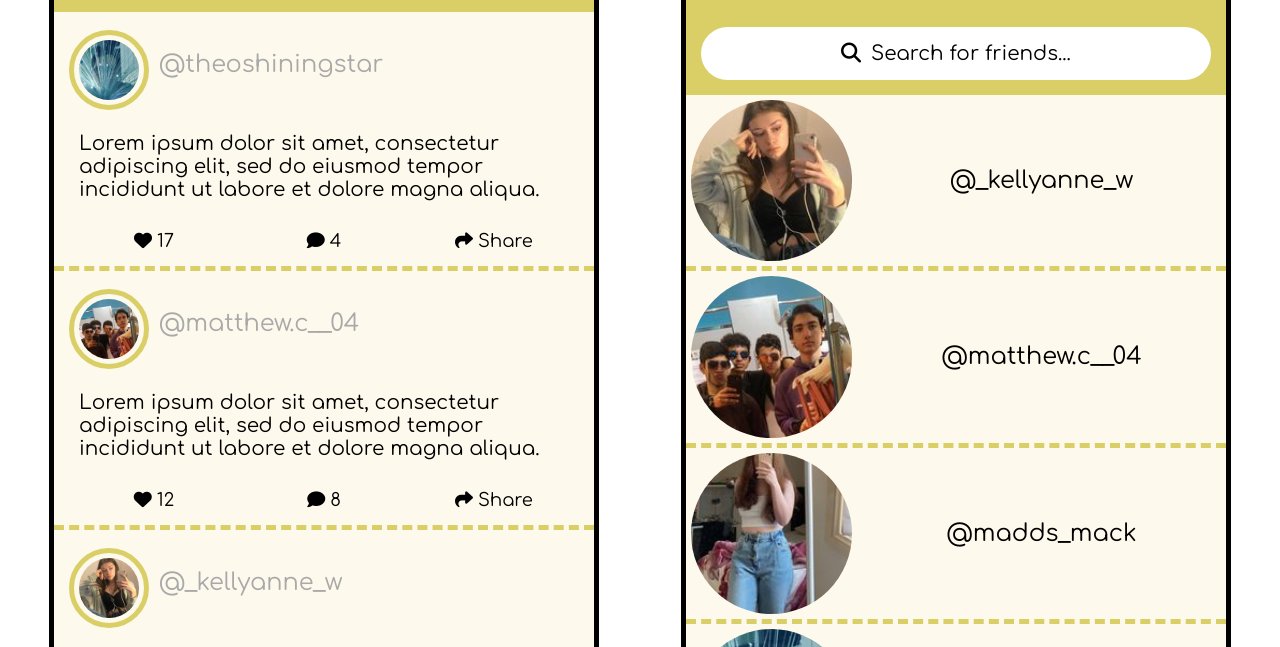
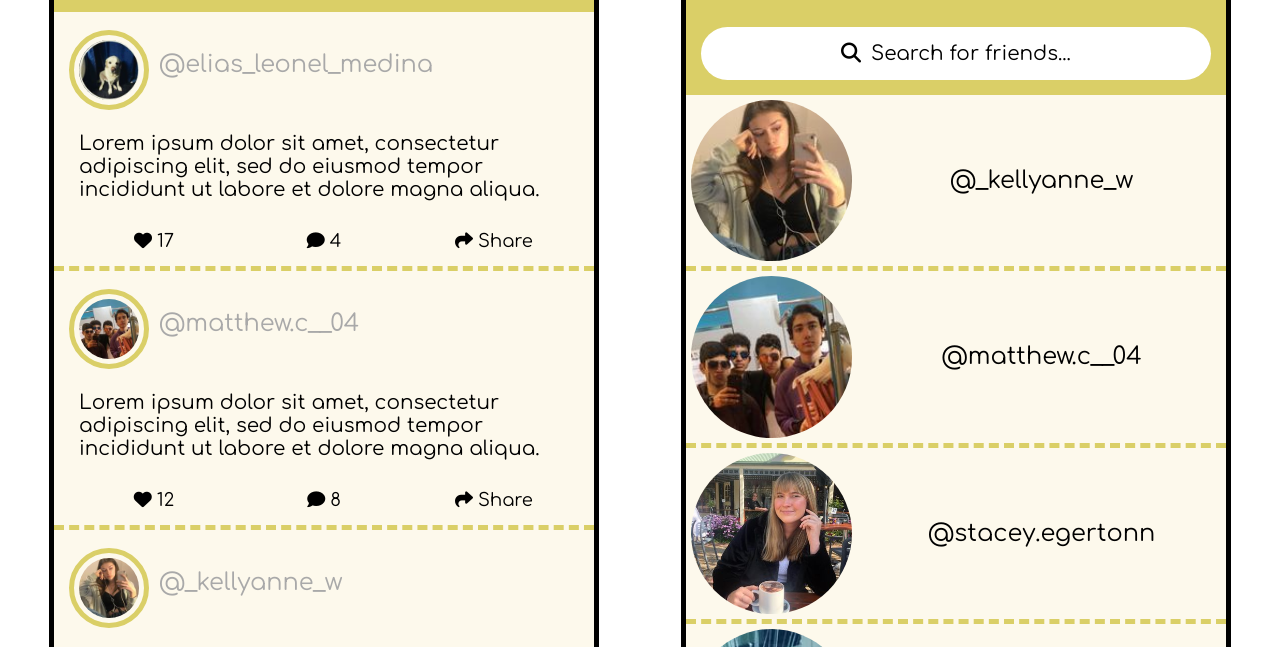
Before and after one commit to bash-theo/webworks-concept, a plain HTML site: page index.html in a window 1280 px wide. Shown: the part 81-728 px from the top of the page. Drawn offline with Linux system fonts and the light colour scheme.

Commit message:
(8:29 AM, 30 Nov 2020)
> Added some dope friends.

```diff
--- a/index.html
+++ b/index.html
@@ -29,8 +29,8 @@
 
             <div class="post-container">
                 <div class="top">
-                    <img src="meh.jpg">
-                    <p>@theoshiningstar</p>
+                    <img src="elias.jpg">
+                    <p>@elias_leonel_medina</p>
                 </div>
                 <p>Lorem ipsum dolor sit amet, consectetur adipiscing elit, sed do eiusmod tempor incididunt ut labore et dolore magna aliqua.</p>
                 <div class="bottom">
@@ -104,8 +104,8 @@
                     <p>@matthew.c__04</p>
                 </a>
                 <a>
-                    <img src="madds.jpg">
-                    <p>@madds_mack</p>
+                    <img src="stace.jpg">
+                    <p>@stacey.egertonn</p>
                 </a>
                 <a>
                     <img src="meh.jpg">
```
Also changed, not shown: elias.jpg (added), stace.jpg (added).
